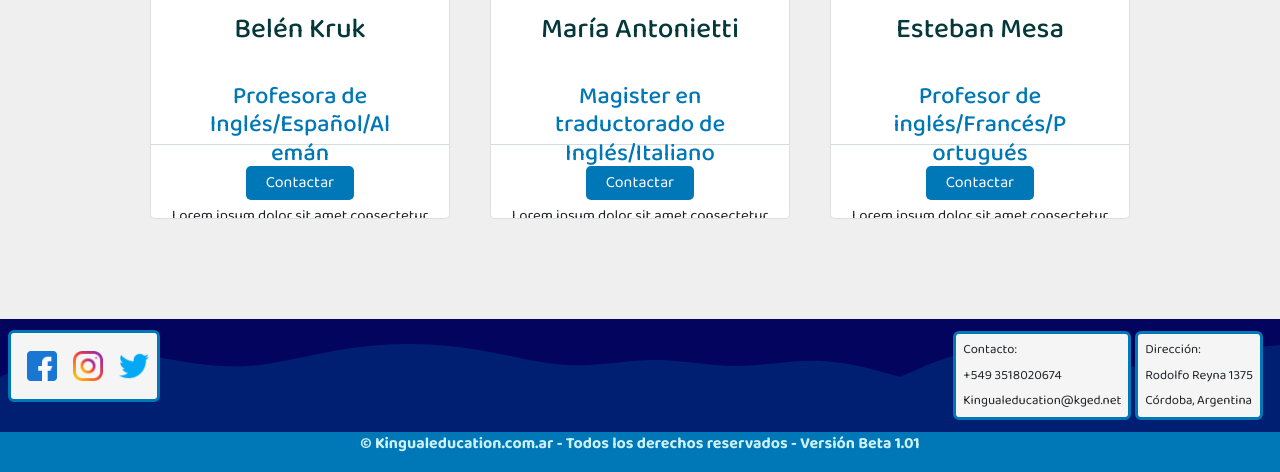
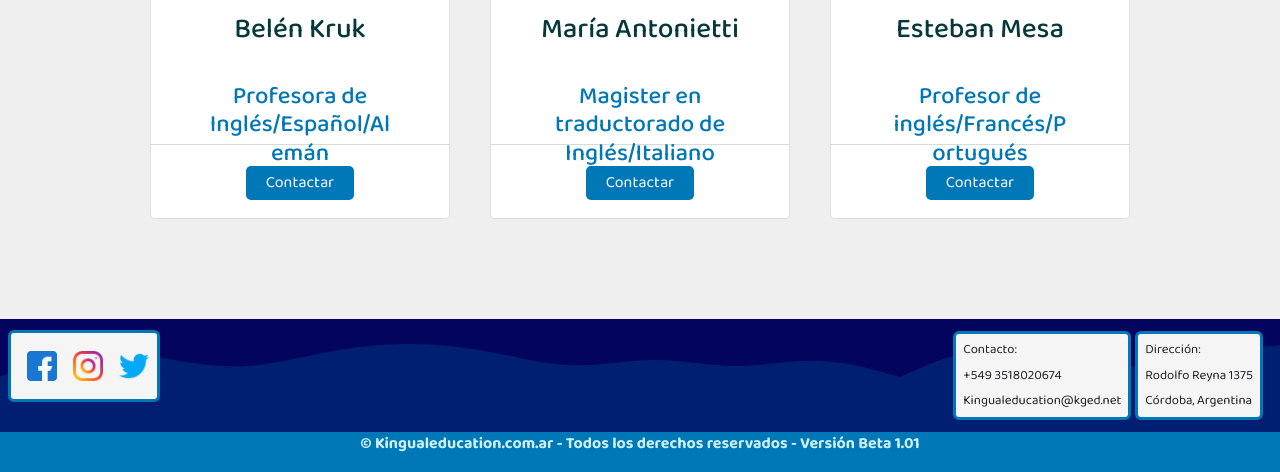
Before and after one commit to Tinchoreta/kingual, a website: page pages/staff.html in a window 1280 px wide. Shown: the part 337-809 px from the top of the page. Drawn offline with nearby package versions, Linux system fonts and the light colour scheme.

Commit message:
arreglando staff formato

```diff
--- a/pages/staff.html
+++ b/pages/staff.html
@@ -28,7 +28,7 @@
 				<div class="collapse navbar-collapse" id="navbarNavAltMarkup">
 					<div class="navbar-nav">
 						<a class="nav-link" href="../index.html">Home</a>
-						<a class="nav-link" href="./planes.html" >Planes</a>
+						<a class="nav-link" href="./planes.html">Planes</a>
 						<a class="nav-link" href="./lecciones.html">Lecciones</a>
 						<a class="nav-link active" aria-current="page" href="#">Staff</a>
 						<a class="nav-link" href="./contacto.html">Contacto</a>
@@ -51,7 +51,7 @@
 				<div class="description">
 					<h3>Belén Kruk</h3>
 					<h4>Profesora de Inglés/Español/Alemán</h4>
-					<p>Lorem ipsum dolor sit amet consectetur adipisicing elit. Dolore, eligendi!</p>
+
 				</div>
 
 				<div class="contact">
@@ -71,7 +71,7 @@
 				<div class="description">
 					<h3>María Antonietti</h3>
 					<h4>Magister en traductorado de Inglés/Italiano</h4>
-					<p>Lorem ipsum dolor sit amet consectetur adipisicing elit. Dolore, eligendi!</p>
+
 				</div>
 
 				<div class="contact">
@@ -83,7 +83,7 @@
 				<div class="head">
 					<div class="circle"></div>
 					<div class="img">
-					<img src="https://images.unsplash.com/photo-1528892952291-009c663ce843?ixid=MnwxMjA3fDB8MHxwaG90by1wYWdlfHx8fGVufDB8fHx8&ixlib=rb-1.2.1&auto=format&fit=crop&w=296&q=80"
+						<img src="https://images.unsplash.com/photo-1528892952291-009c663ce843?ixid=MnwxMjA3fDB8MHxwaG90by1wYWdlfHx8fGVufDB8fHx8&ixlib=rb-1.2.1&auto=format&fit=crop&w=296&q=80"
 							alt="">
 					</div>
 				</div>
@@ -91,7 +91,7 @@
 				<div class="description">
 					<h3>Esteban Mesa</h3>
 					<h4>Profesor de inglés/Francés/Portugués</h4>
-					<p>Lorem ipsum dolor sit amet consectetur adipisicing elit. Dolore, eligendi!</p>
+
 				</div>
 
 				<div class="contact">
@@ -105,13 +105,16 @@
 		<section class="redesSociales">
 			<ul class="piePaginaSocial">
 				<li class="piePaginaSocial__Item"><a href="https://www.facebook.com/Kingual-Education-102834582206961/"
-						target="_blank"><img src="../images/facebook.png" data-bs-toggle="tooltip" data-bs-placement="bottom" title="Facebook" width="50" height="50" alt="Logo Facebook">
+						target="_blank"><img src="../images/facebook.png" data-bs-toggle="tooltip"
+							data-bs-placement="bottom" title="Facebook" width="50" height="50" alt="Logo Facebook">
 					</a></li>
 				<li class="piePaginaSocial__Item"><a href="https://www.instagram.com/kingual.education/"
-						target="_blank"><img src="../images/instagram.png" data-bs-toggle="tooltip" data-bs-placement="bottom" title="Instagram" width="50" height="50" alt="Logo Instagram">
+						target="_blank"><img src="../images/instagram.png" data-bs-toggle="tooltip"
+							data-bs-placement="bottom" title="Instagram" width="50" height="50" alt="Logo Instagram">
 					</a> </li>
 				<li class="piePaginaSocial__Item"><a href="https://www.twitter.com/kingual.education/"
-						target="_blank"><img src="../images/twitter.png" data-bs-toggle="tooltip" data-bs-placement="bottom" title="Twitter" width="50" height="50" alt="Logo Twitter"> </a>
+						target="_blank"><img src="../images/twitter.png" data-bs-toggle="tooltip"
+							data-bs-placement="bottom" title="Twitter" width="50" height="50" alt="Logo Twitter"> </a>
 				</li>
 			</ul>
 		</section>
```
